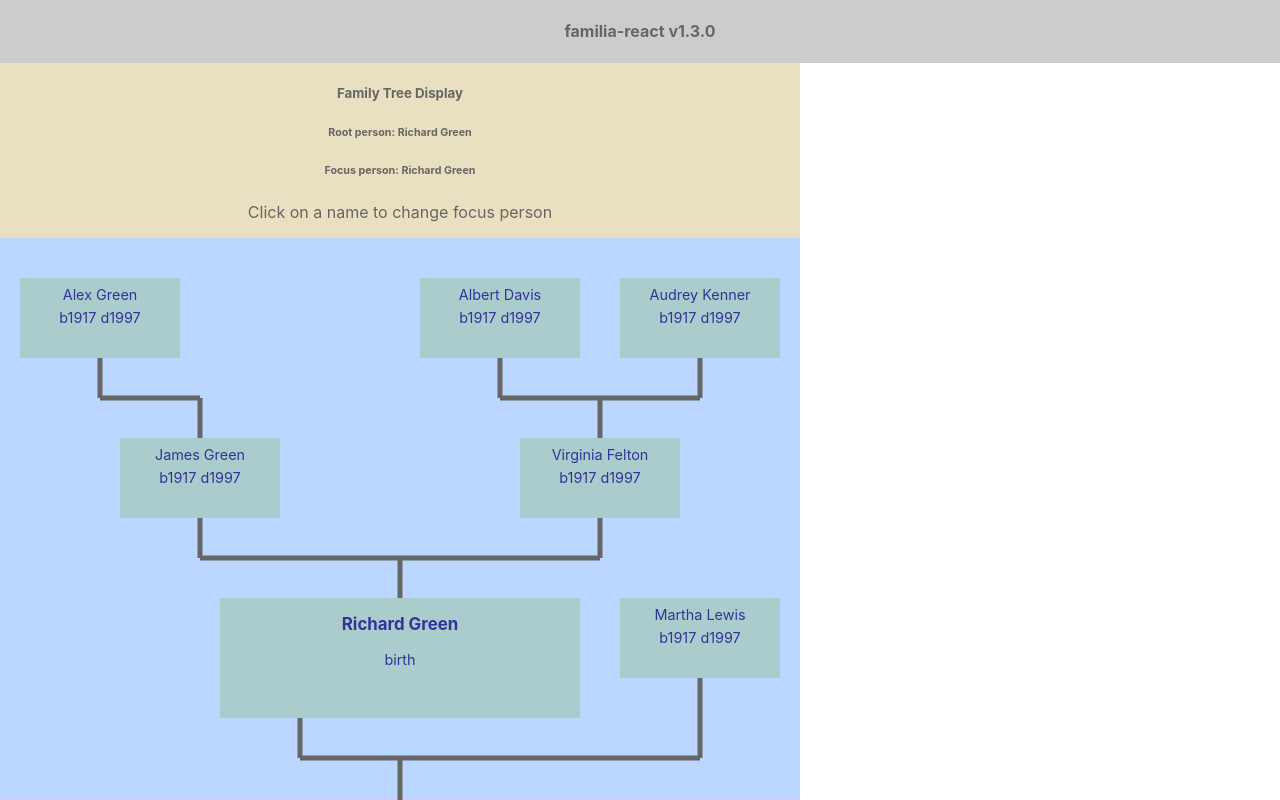
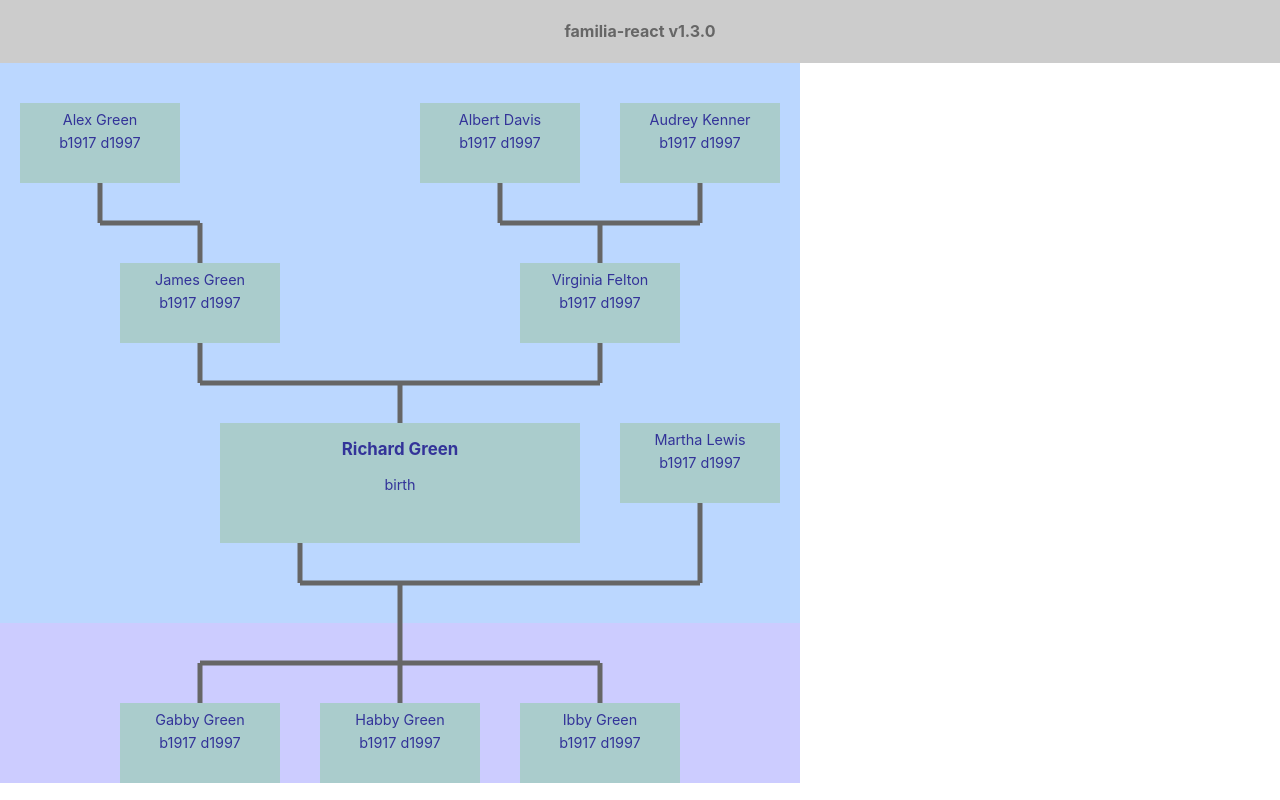
Before and after one commit to jrschmidt/familia-react, a React (Create React App) app: page / in a window 1280 px wide. Shown: the top 800 px of the page. Built offline with nearby package versions, Linux system fonts and the light colour scheme.

Commit message:
don't draw lines for children when there are no children

```diff
--- a/src/TreeDisplay4Gen.js
+++ b/src/TreeDisplay4Gen.js
@@ -46,12 +46,6 @@ class TreeDisplay4Gen extends Component {
     const tag2 = `Focus person: ${this.state.focusPerson.firstname} ${this.state.focusPerson.surname}`;
     const tags =
       <>
-      <TreeDisplayHeader
-        headline='Family Tree Display'
-        tagline1={tag1}
-        tagline2={tag2}
-        text='Click on a name to change focus person'
-      />
       <TreeDisplayCore
         resetViewFocus={this.resetViewFocus}
         focusPerson={this.state.focusPerson}
--- a/src/TreeDisplayCore.js
+++ b/src/TreeDisplayCore.js
@@ -105,7 +105,11 @@ class TreeDisplayCore extends Component {
     if (this.props.fatherOfMother && !this.props.motherOfMother) tags.push(svgs.svgFatherOfMother);
     if (this.props.motherOfMother && !this.props.fatherOfMother) tags.push(svgs.svgMotherOfMother);
 
-    tags.push(this.props.focusPerson.gender === 'male' ? svgs.svgChildrenOfMale : svgs.svgChildrenOfFemale);
+    // Children of focus person:
+    if (this.props.focusPerson.children) tags.push(
+      this.props.focusPerson.gender === 'male' ?
+      svgs.svgChildrenOfMale :
+      svgs.svgChildrenOfFemale);
     return tags;
   }
 
```
Also changed, not shown: src/TreeDisplayHeader.js (+9 -0 lines), 1 other file (tests, documents, lock files or other folders).
